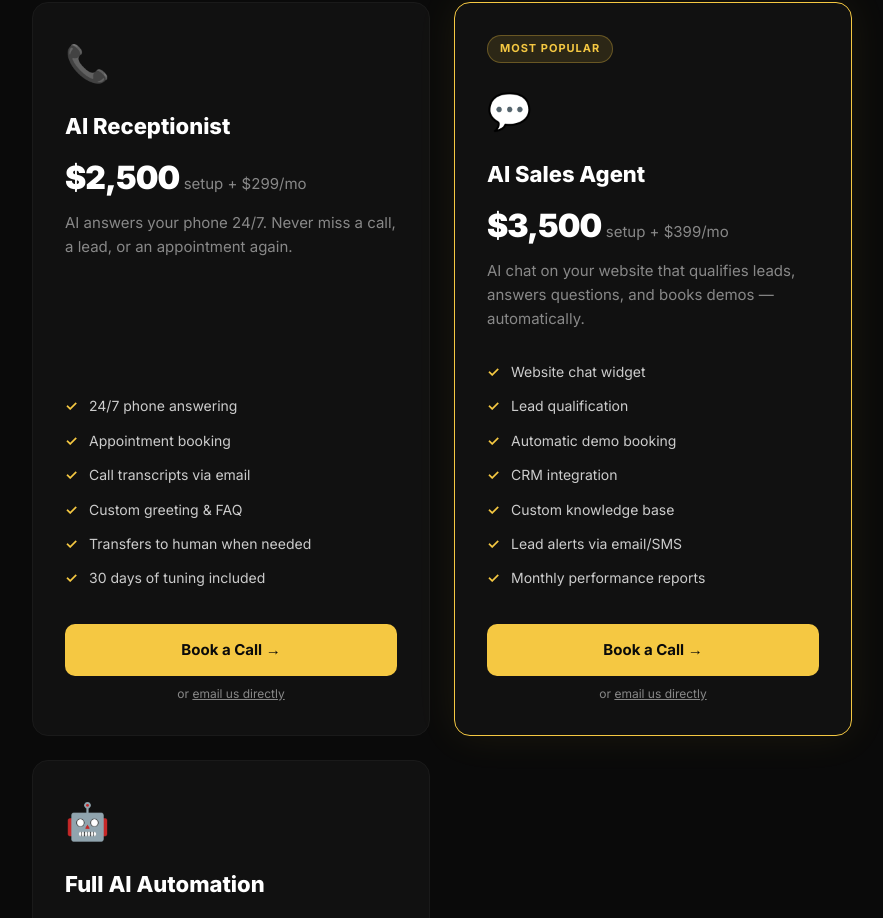
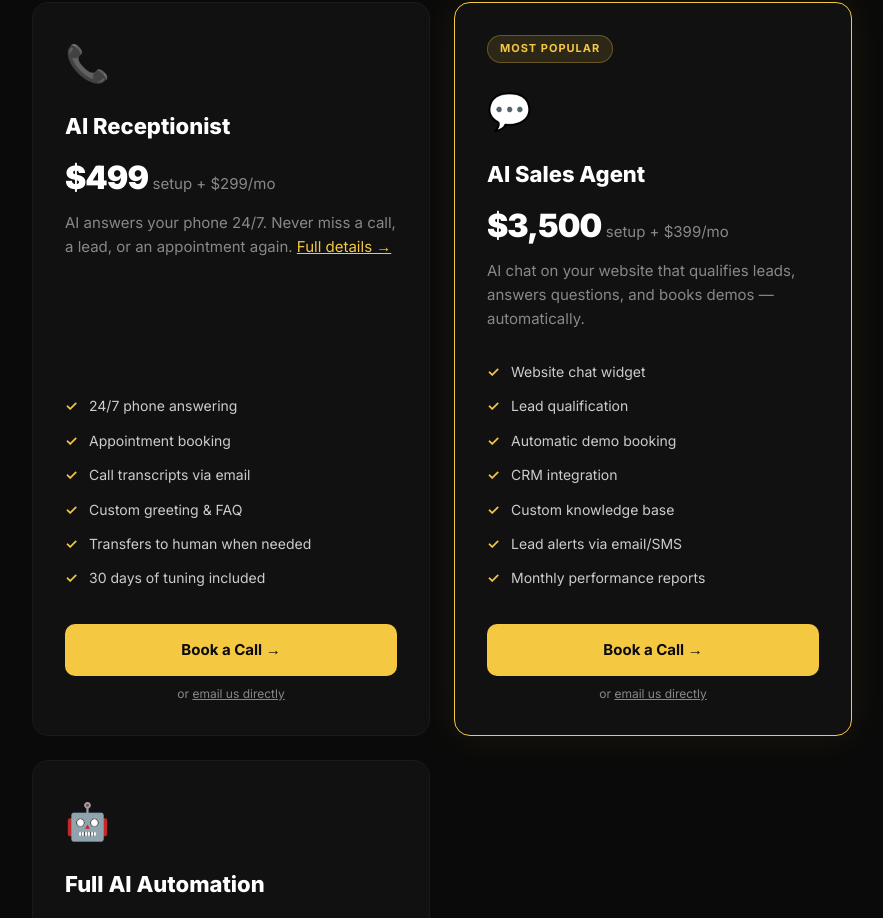
Before and after one commit to reymidas26/midastools-site, a Next.js app: page /services in a window 1280 px wide. Shown: the part 1330-2248 px from the top of the page, without its empty margins (198-1081 px from the left). Built offline with nearby package versions, Linux system fonts and the light colour scheme.

Commit message:
Fix price mismatch: AI Receptionist setup $2500→$499, add /receptionist link

```diff
--- a/pages/services.js
+++ b/pages/services.js
@@ -118,9 +118,9 @@ export default function Services() {
             <div className="tier-icon">📞</div>
             <div className="tier-name">AI Receptionist</div>
             <div className="tier-price">
-              <span className="setup">$2,500</span> <span className="monthly">setup + $299/mo</span>
+              <span className="setup">$499</span> <span className="monthly">setup + $299/mo</span>
             </div>
-            <div className="tier-desc">AI answers your phone 24/7. Never miss a call, a lead, or an appointment again.</div>
+            <div className="tier-desc">AI answers your phone 24/7. Never miss a call, a lead, or an appointment again. <a href="/receptionist" style={{color:'var(--gold)'}}>Full details →</a></div>
             <ul className="tier-features">
               <li>24/7 phone answering</li>
               <li>Appointment booking</li>
```
